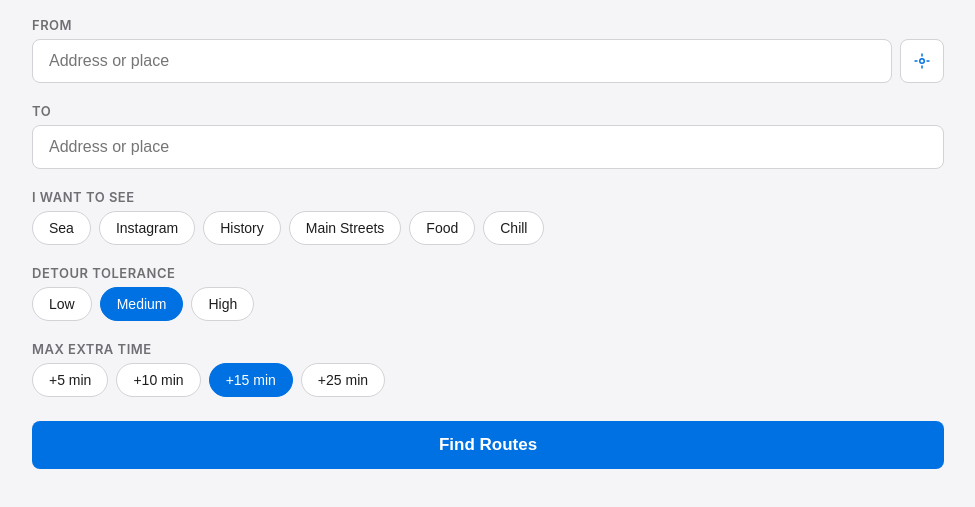
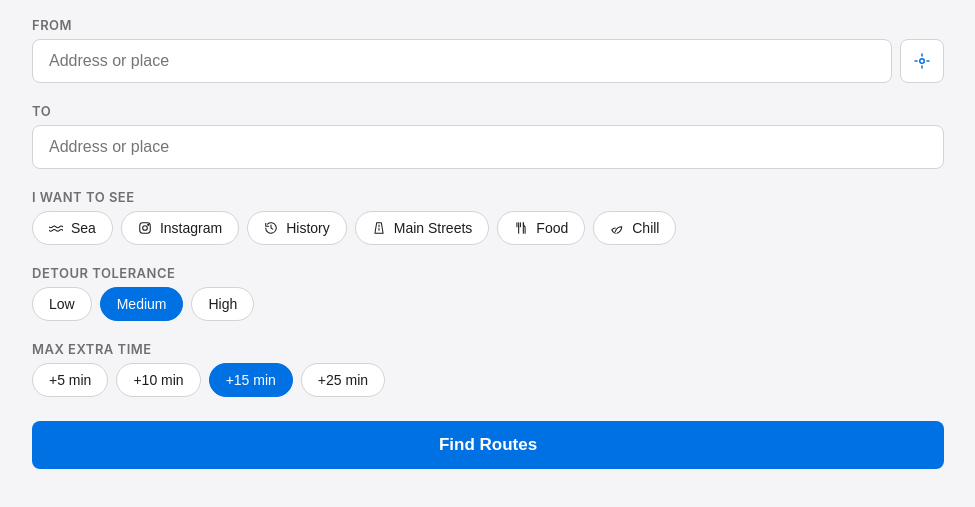
Before and after one commit to aloniter/Scenic_walk, a plain HTML site: page web/index.html in a window 1280 px wide. Shown: the part 115-622 px from the top of the page, without its empty margins (152-1127 px from the left). Drawn offline with Linux system fonts and the light colour scheme; no server answers.

Commit message:
Add icons to preference category chips

```diff
--- a/web/index.html
+++ b/web/index.html
@@ -46,12 +46,55 @@
         <div class="input-group">
           <label>I want to see</label>
           <div class="chip-group" id="preference-chips">
-            <button type="button" class="chip" data-value="sea">Sea</button>
-            <button type="button" class="chip" data-value="instagram">Instagram</button>
-            <button type="button" class="chip" data-value="history">History</button>
-            <button type="button" class="chip" data-value="main_streets">Main Streets</button>
-            <button type="button" class="chip" data-value="food">Food</button>
-            <button type="button" class="chip" data-value="chill">Chill</button>
+            <button type="button" class="chip" data-value="sea">
+              <svg class="chip-icon" viewBox="0 0 24 24" aria-hidden="true">
+                <path d="M0 10c2 2 4 2 6 0s4-2 6 0 4 2 6 0 4-2 6 0"/>
+                <path d="M0 16c2 2 4 2 6 0s4-2 6 0 4 2 6 0 4-2 6 0"/>
+              </svg>
+              <span>Sea</span>
+            </button>
+            <button type="button" class="chip" data-value="instagram">
+              <svg class="chip-icon" viewBox="0 0 24 24" aria-hidden="true">
+                <rect x="3" y="3" width="18" height="18" rx="5" ry="5"/>
+                <circle cx="12" cy="12" r="4"/>
+                <circle cx="17.5" cy="6.5" r="1"/>
+              </svg>
+              <span>Instagram</span>
+            </button>
+            <button type="button" class="chip" data-value="history">
+              <svg class="chip-icon" viewBox="0 0 24 24" aria-hidden="true">
+                <path d="M3 12a9 9 0 1 0 3-6.7"/>
+                <path d="M3 4v5h5"/>
+                <path d="M12 7v5l3 2"/>
+              </svg>
+              <span>History</span>
+            </button>
+            <button type="button" class="chip" data-value="main_streets">
+              <svg class="chip-icon" viewBox="0 0 24 24" aria-hidden="true">
+                <path d="M8 3h8l3 18H5L8 3Z"/>
+                <path d="M12 7v3"/>
+                <path d="M12 13v3"/>
+              </svg>
+              <span>Main Streets</span>
+            </button>
+            <button type="button" class="chip" data-value="food">
+              <svg class="chip-icon" viewBox="0 0 24 24" aria-hidden="true">
+                <path d="M5 3v7"/>
+                <path d="M8 3v7"/>
+                <path d="M11 3v7"/>
+                <path d="M8 10v11"/>
+                <path d="M16 3c0 4 0 6 3 7v11"/>
+                <path d="M16 3v18"/>
+              </svg>
+              <span>Food</span>
+            </button>
+            <button type="button" class="chip" data-value="chill">
+              <svg class="chip-icon" viewBox="0 0 24 24" aria-hidden="true">
+                <path d="M12 21c5-2 8-6 8-11-5 0-9 3-11 8"/>
+                <path d="M9 12c-2 0-4 1-6 3 1 3 3 5 6 6"/>
+              </svg>
+              <span>Chill</span>
+            </button>
           </div>
         </div>
 
--- a/web/styles.css
+++ b/web/styles.css
@@ -227,6 +227,23 @@ input[type="text"]:disabled {
   background: var(--primary);
   color: white;
   border-color: var(--primary);
+}
+
+#preference-chips .chip {
+  display: inline-flex;
+  align-items: center;
+  gap: 8px;
+}
+
+#preference-chips .chip-icon {
+  width: 14px;
+  height: 14px;
+  stroke: currentColor;
+  fill: none;
+  stroke-width: 1.8;
+  stroke-linecap: round;
+  stroke-linejoin: round;
+  flex-shrink: 0;
 }
 
 /* === Primary Button === */
```
